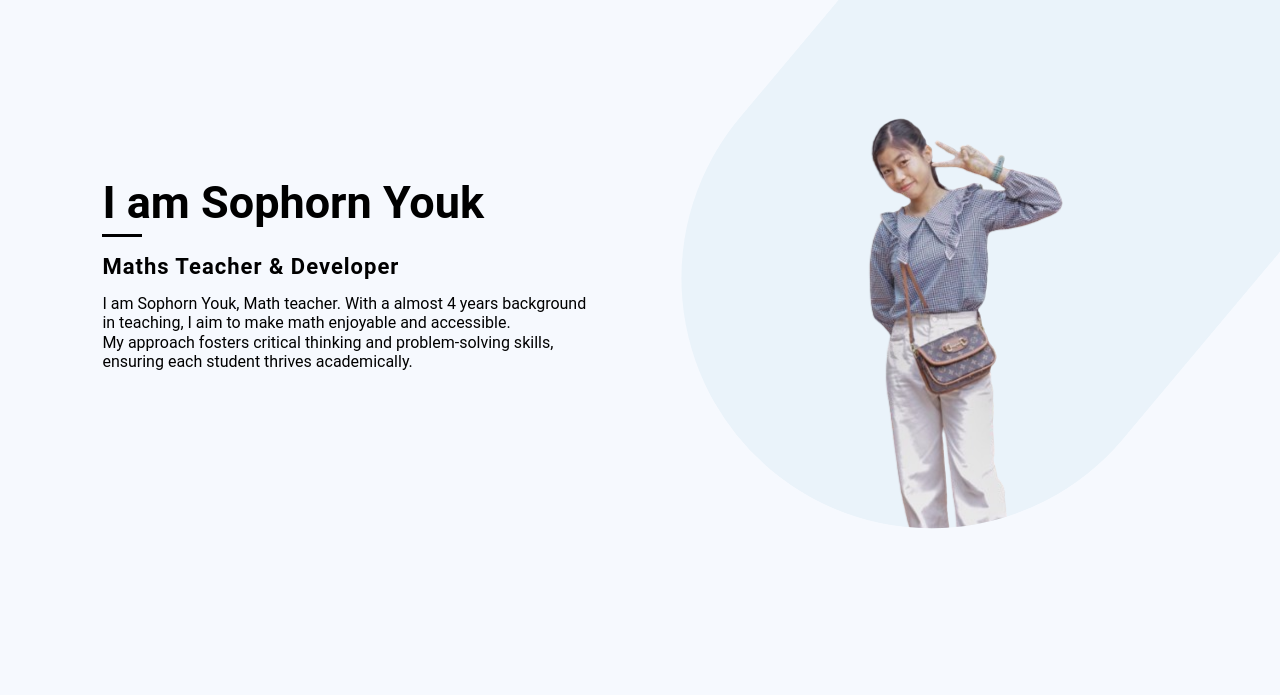
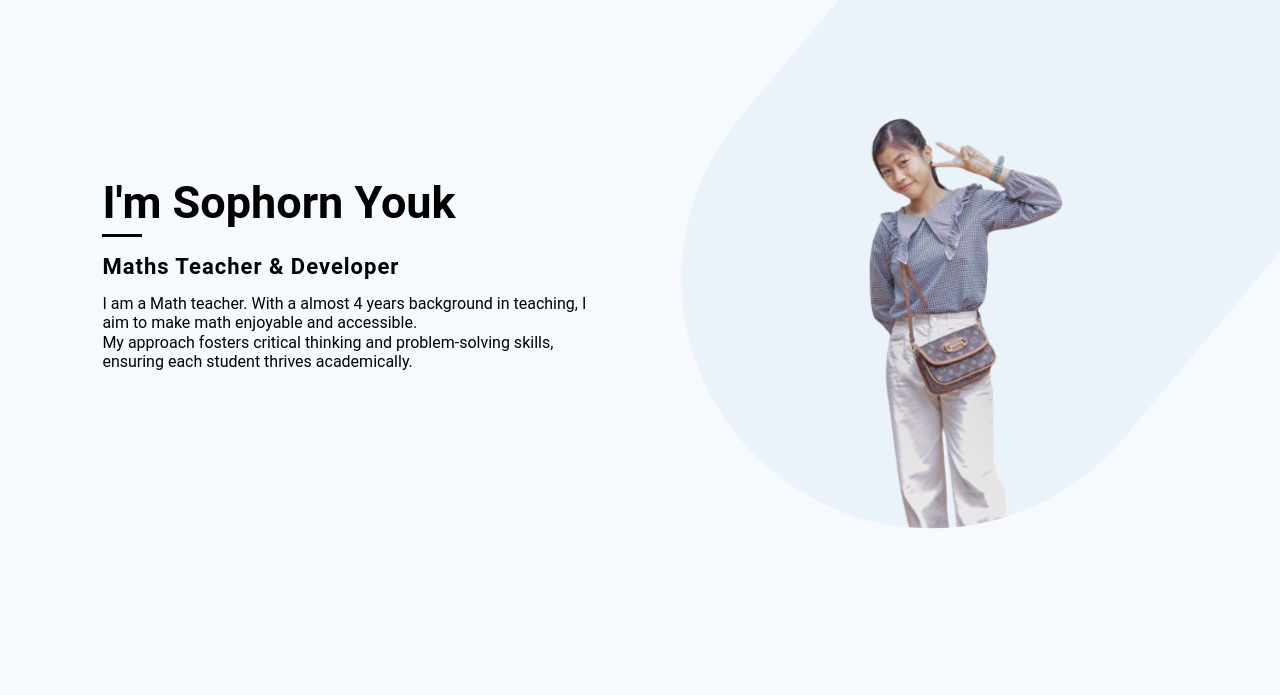
Before and after one commit to Gvorn555/phorncv, a plain HTML site: page Index.html in a window 1280 px wide. Shown: the part 105-800 px from the top of the page. Drawn offline with nearby package versions, Linux system fonts and the light colour scheme.

Commit message:
Update Index.html

```diff
--- a/Index.html
+++ b/Index.html
@@ -55,10 +55,10 @@
 	<div class="hero">
 		<div class="hero-text">
 
-			<h1>I am Sophorn Youk </h1>
+			<h1>I'm Sophorn Youk </h1>
 			<h2>Maths Teacher & Developer</h2>
-			<p>I am Sophorn Youk, Math teacher. With a almost 4 years background in teaching, I aim to make math enjoyable and accessible.<br>
-				 My approach fosters critical thinking and problem-solving skills, ensuring each student thrives academically.
+			<p>I am a Math teacher. With a almost 4 years background in teaching, I aim to make math enjoyable and accessible.<br>
+				  My approach fosters critical thinking and problem-solving skills, ensuring each student thrives academically.
 			</p>
 		</div>
 
```
